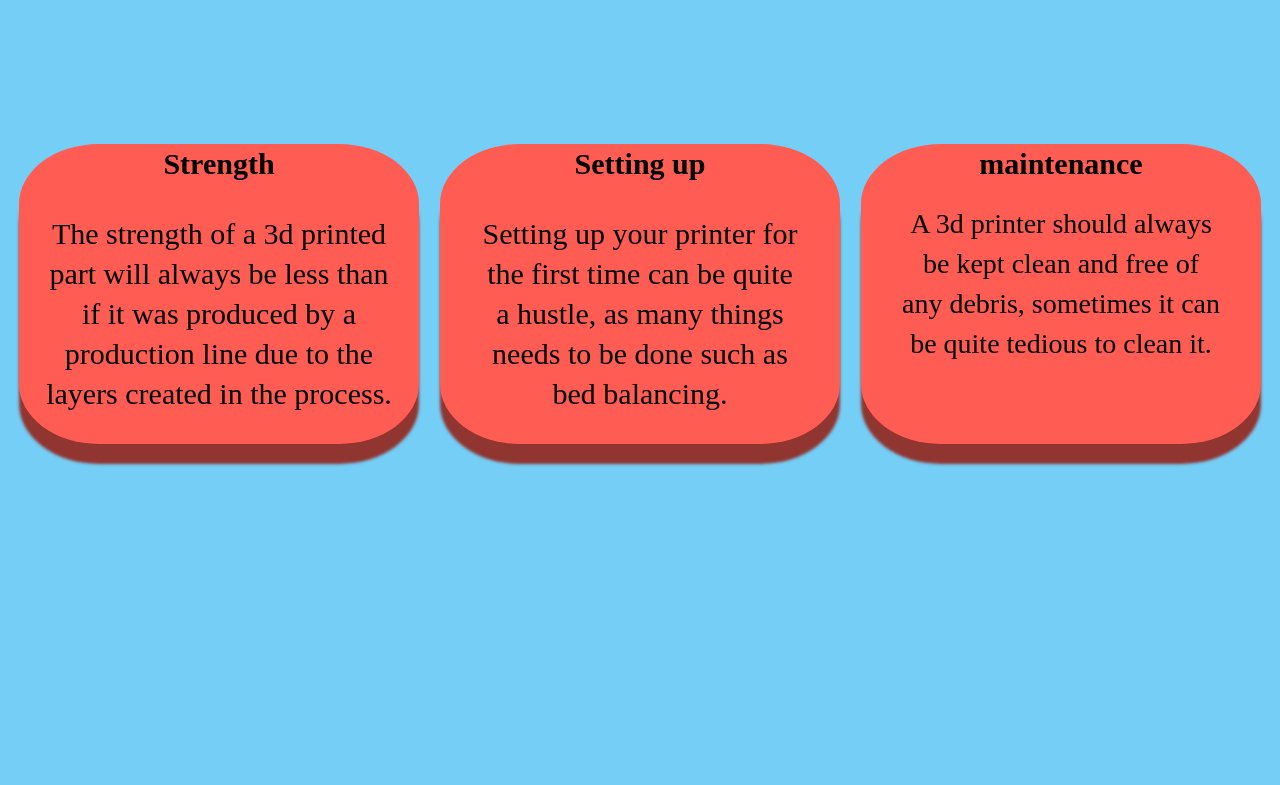
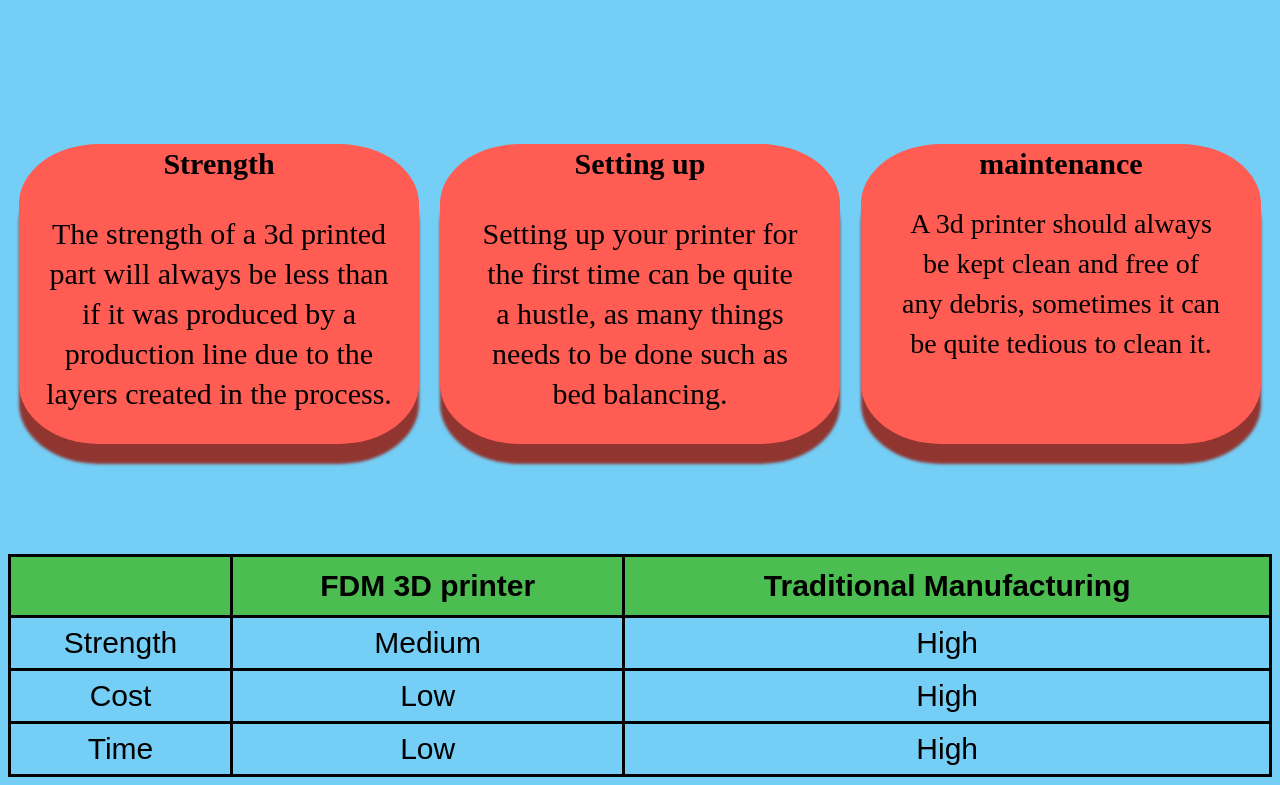
Before and after one commit to Niv200/wiki-page, a plain HTML site: page proscons.html in a window 1280 px wide. Shown: the part 1406-2191 px from the top of the page. Before the commit the page ends 1968 px from the top, so only its background shows below. Drawn offline with Linux system fonts and the light colour scheme.

Commit message:
Added table to proscons page
Added a table to pros and cons page.

```diff
--- a/proscons.html
+++ b/proscons.html
@@ -27,5 +27,28 @@
         <div class="boxtitle">maintenance<p id="dis3" class="reasons">A 3d printer should always be kept clean and free of any debris, sometimes it can be quite tedious to clean it.</p></div>
     </div>
 
+    <table id="table">
+        <tr>
+            <th></th>
+            <th>FDM 3D printer</th>
+            <th>Traditional Manufacturing</th>
+        </tr>
+        <tr>
+          <td>Strength</td>
+          <td>Medium</td>
+          <td>High</td>
+        </tr>
+        <tr>
+          <td>Cost</td>
+          <td>Low</td>
+          <td>High</td>
+        </tr>
+        <tr>
+          <td>Time</td>
+          <td>Low</td>
+          <td>High</td>
+        </tr>
+      </table>
+
 </body>
 </html>
--- a/style.css
+++ b/style.css
@@ -143,3 +143,26 @@ h2{
   .printer-img{
       margin: 0px 40px 0px 40px;
   }
+
+  #table{
+    font-family: Arial, Helvetica, sans-serif;
+    border-collapse: collapse;
+    width: 100%;
+    text-align: center;
+    border-radius: 50px;
+  }
+
+  #table td, #table th {
+    border: 3px solid black;
+    padding: 8px;
+    text-align: center;
+  }
+
+#table tr:hover {background-color: #5b9fbd;}
+
+#table th {
+  padding-top: 12px;
+  padding-bottom: 12px;
+  background-color: #4cbd50;
+  color: black;
+}
```
